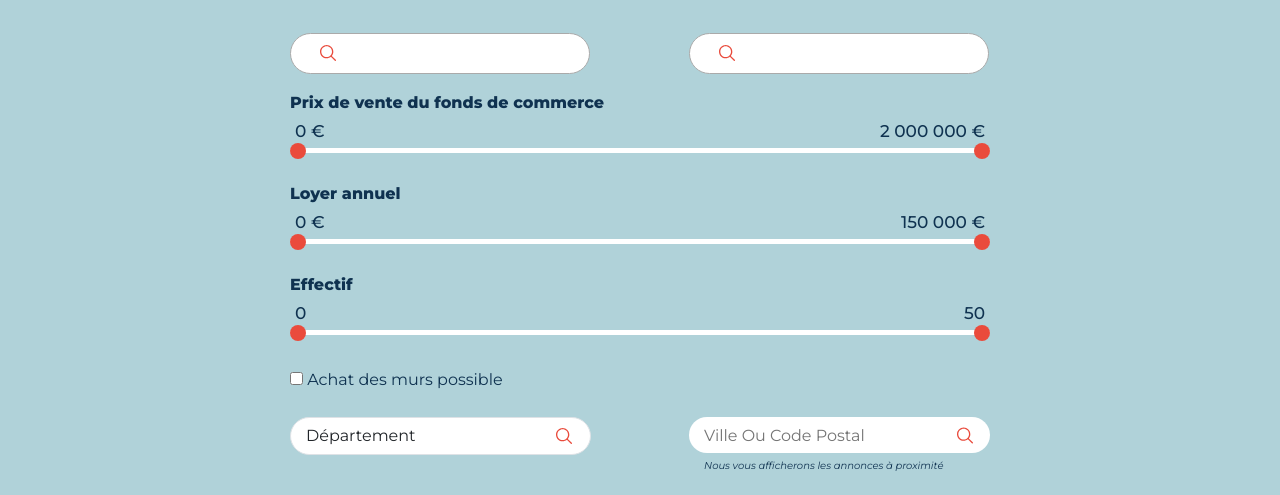
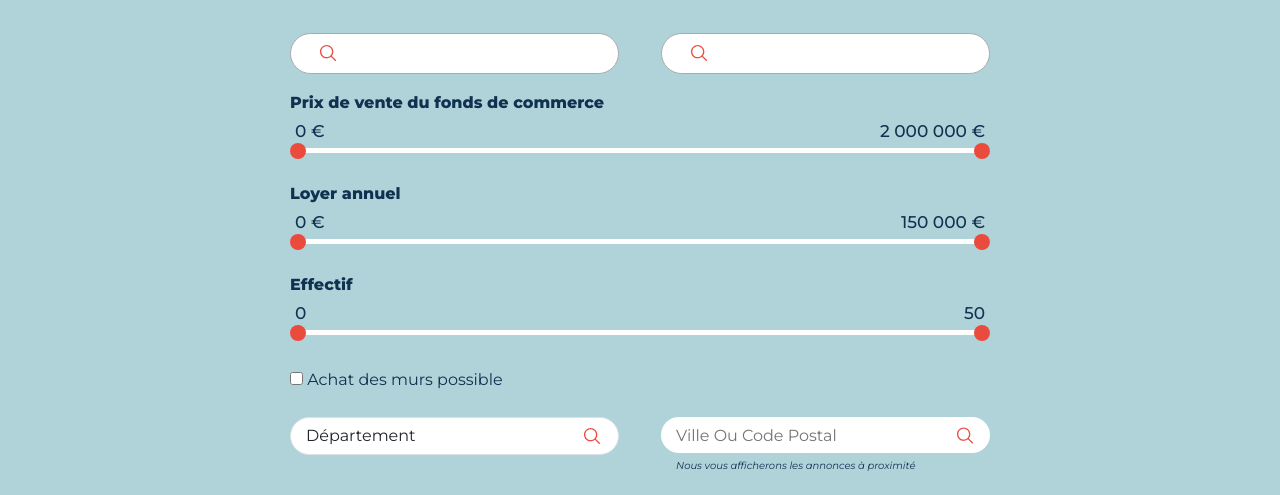
Before and after one commit to Devcmar/frontAnnuaire, a website: page index.html in a window 1280 px wide. Shown: the part 305-800 px from the top of the page. Drawn offline with nearby package versions, Linux system fonts and the light colour scheme.

Commit message:
Update styles.css

```diff
--- a/styles.css
+++ b/styles.css
@@ -82,7 +82,7 @@ body {
 }
 
 .criteria-selector-top > div {
-    width: 43%;
+    width: 47%;
 }
 
 .select2-results {
@@ -299,7 +299,7 @@ input[type="range"]:active::-webkit-slider-thumb {
 }
 
 .select2-container {
-    width: 300px !important;
+    width: 100% !important;
 }
 
 .select2-container.active {
```
